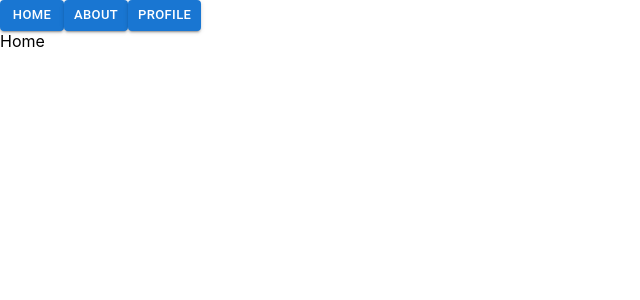
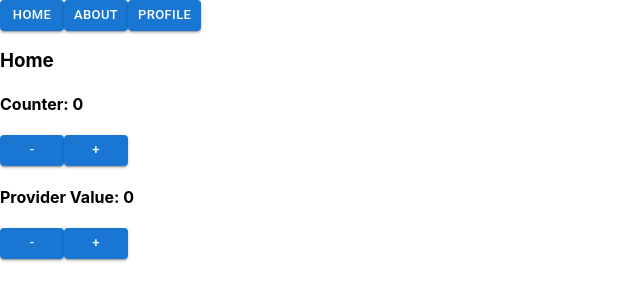
Before and after one commit to klikknpro/template-fullstack-project, a React (Create React App) app in the folder frontend/: page / in a window 1280 px wide. Shown: the top 300 px of the page, without its empty margins (0-640 px from the left). Built offline with nearby package versions, Linux system fonts and the light colour scheme.

Commit message:
counter provider vs custom hook

```diff
--- a/frontend/src/App.jsx
+++ b/frontend/src/App.jsx
@@ -4,7 +4,7 @@ import Button from "@mui/material/Button";
 import Home from "./pages/Home";
 import About from "./pages/About";
 import Profile from "./pages/Profile";
-import { useCounter } from "./CounterProvider";
+import { useCounter } from "./providers/counter";
 import Navbar from "./components/Navbar";
 
 function App() {
--- /dev/null
+++ b/frontend/src/hooks/useCounter.jsx
@@ -0,0 +1,15 @@
+import { React, useEffect, useState } from "react";
+
+export const useCounter = () => {
+  const [counter, setCounter] = useState(0);
+
+  const increment = () => {
+    setCounter(counter + 1);
+  };
+
+  const decrement = () => {
+    setCounter(counter - 1);
+  };
+
+  return { counter, increment, decrement };
+};
--- a/frontend/src/index.js
+++ b/frontend/src/index.js
@@ -3,7 +3,7 @@ import ReactDOM from "react-dom/client";
 import { BrowserRouter } from "react-router-dom";
 import "./index.css";
 import App from "./App";
-import { CounterProvider } from "./CounterProvider";
+import { CounterProvider } from "./providers/counter";
 // import ErrorBoundary from "./components/ErrorBoundary";
 // import reportWebVitals from "./reportWebVitals";
 
--- a/frontend/src/pages/About.jsx
+++ b/frontend/src/pages/About.jsx
@@ -1,7 +1,31 @@
-import React from "react";
+import { React, useEffect, useState } from "react";
+import Button from "@mui/material/Button";
+import { useCounter } from "../hooks/useCounter";
+import { useCounter as useGlobalCounter } from "../providers/counter";
 
 const About = () => {
-  return <div>About</div>;
+  const { counter, increment, decrement } = useCounter();
+  const { value, increment: goUp, decrement: goDown } = useGlobalCounter();
+
+  return (
+    <div>
+      <h3>About</h3>
+      <h4>Number: {counter}</h4>
+      <Button onClick={decrement} variant="contained" size="small">
+        -
+      </Button>
+      <Button onClick={increment} variant="contained" size="small">
+        +
+      </Button>
+      <h4>Provider Value: {value}</h4>
+      <Button onClick={goDown} variant="contained" size="small">
+        -
+      </Button>
+      <Button onClick={goUp} variant="contained" size="small">
+        +
+      </Button>
+    </div>
+  );
 };
 
 export default About;
--- a/frontend/src/pages/Home.jsx
+++ b/frontend/src/pages/Home.jsx
@@ -1,7 +1,31 @@
-import React from "react";
+import { React, useEffect, useState } from "react";
+import Button from "@mui/material/Button";
+import { useCounter } from "../hooks/useCounter";
+import { useCounter as useGlobalCounter } from "../providers/counter";
 
 const Home = () => {
-  return <div>Home</div>;
+  const { counter, increment, decrement } = useCounter();
+  const { value, increment: goUp, decrement: goDown } = useGlobalCounter();
+
+  return (
+    <div>
+      <h3>Home</h3>
+      <h4>Counter: {counter}</h4>
+      <Button onClick={decrement} variant="contained" size="small">
+        -
+      </Button>
+      <Button onClick={increment} variant="contained" size="small">
+        +
+      </Button>
+      <h4>Provider Value: {value}</h4>
+      <Button onClick={goDown} variant="contained" size="small">
+        -
+      </Button>
+      <Button onClick={goUp} variant="contained" size="small">
+        +
+      </Button>
+    </div>
+  );
 };
 
 export default Home;
```
Also changed, not shown: frontend/src/components/NumberModifier.jsx (deleted, +0 -23 lines), frontend/src/components/NumberPresenter.jsx (deleted, +0 -15 lines), frontend/src/providers/counter.jsx (renamed from frontend/src/CounterProvider.jsx).
